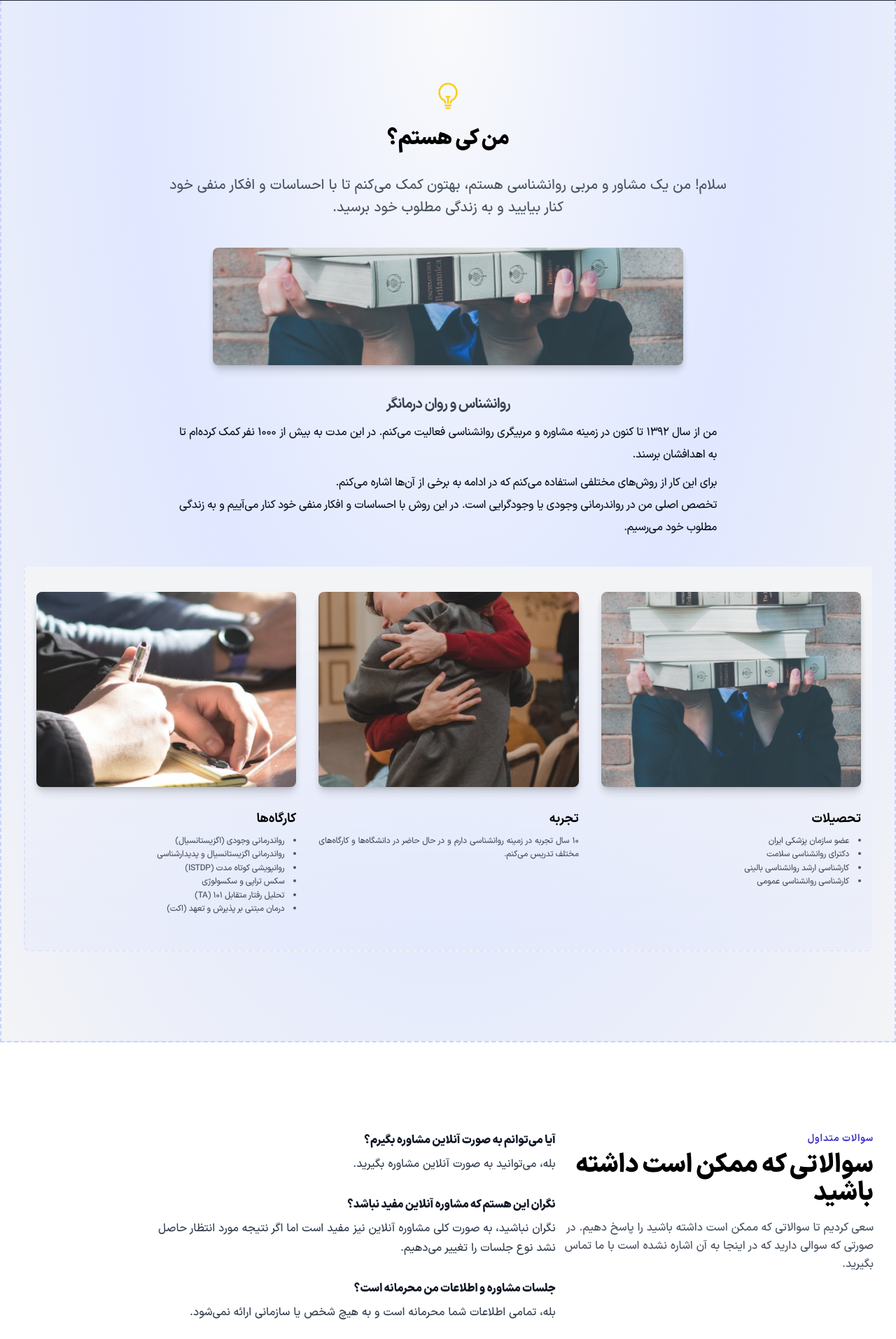
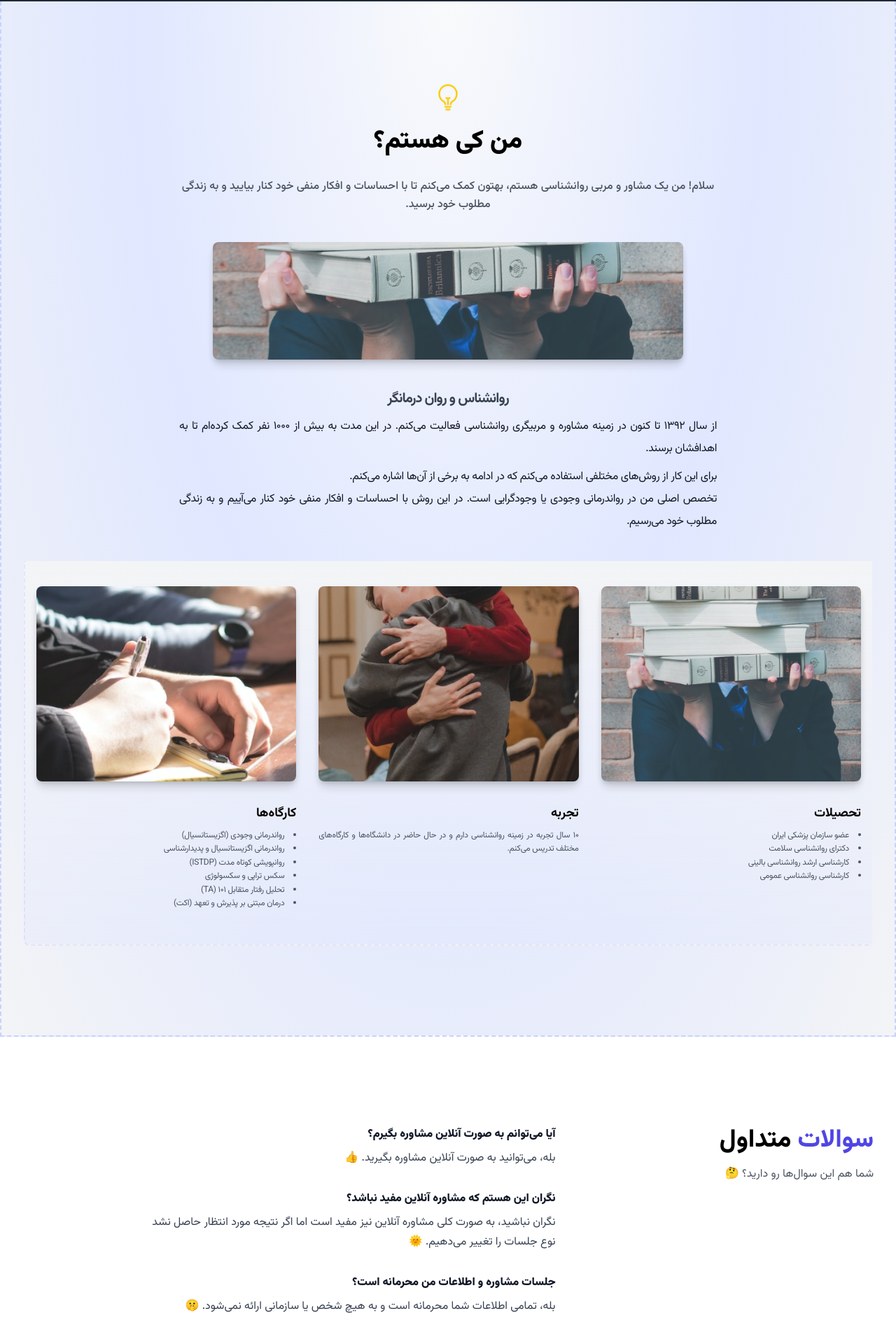
Before and after one commit to kave-me/asalkhadem-com, a Next.js app: page / in a window 1280 px wide. Shown: the part 880-2794 px from the top of the page at 70% size. Built offline with nearby package versions, Linux system fonts and the light colour scheme.

Commit message:
refactoring

```diff
--- a/src/app/components/AboutMe/index.tsx
+++ b/src/app/components/AboutMe/index.tsx
@@ -5,9 +5,9 @@ interface HeadProps {
 	subHead: string;
 }
 
-function Head({heading}: HeadProps) {
+function AboutMeTop({heading}: HeadProps) {
 	return (
-		<header className="text-center">
+		<header className="text-center ">
 			<div className="text-base uppercase font-bold tracking-wider mb-1 text-yellow-400 animate-bounce">
 				<svg
 					xmlns="http://www.w3.org/2000/svg"
@@ -24,8 +24,8 @@ function Head({heading}: HeadProps) {
 					/>
 				</svg>
 			</div>
-			<h2 className="text-2xl md:text-3xl font-extrabold mb-8">{heading}</h2>
-			<h3 className="text-lg md:text-xl md:leading-relaxed font-medium text-gray-600 lg:w-2/3 mx-auto">
+			<h2 className="text-2xl md:text-4xl font-sans font-black mb-8">{heading}</h2>
+			<h3 className="text-lg md:text-base md:leading-relaxed font-medium text-gray-600 lg:w-2/3 mx-auto">
 				{/*	<p className="text-justify">*/}
 				سلام! من یک مشاور و مربی روانشناسی هستم، بهتون کمک می‌کنم تا با احساسات
 				و افکار منفی خود کنار بیایید و به زندگی مطلوب خود برسید.
@@ -49,7 +49,7 @@ function Head({heading}: HeadProps) {
 
 			<div className="max-w-3xl mx-auto text-base leading-loose tracking-tight text-gray-900 ">
 				<p className="text-justify my-2">
-					من از سال ۱۳۹۲ تا کنون در زمینه مشاوره و مربیگری روانشناسی فعالیت می‌کنم.
+					از سال ۱۳۹۲ تا کنون در زمینه مشاوره و مربیگری روانشناسی فعالیت می‌کنم.
 					در این مدت به بیش از ۱۰۰۰ نفر کمک کرده‌ام تا به اهدافشان برسند.
 
 				</p>
@@ -143,7 +143,7 @@ export function AboutMeSection() {
 		<div className="bg-gray-100">
 			<div
 				className="container xl:max-w-7xl mx-auto px-4 py-16 lg:px-8 lg:py-32 space-y-10 bg-[radial-gradient(ellipse_at_top,_var(--tw-gradient-stops))] from-gray-50 via-indigo-100 to-gray-100 border-x-2 border-dashed border-indigo-200 border-b-2">
-				<Head heading={heading} subHead={subHead}/>
+				<AboutMeTop heading={heading} subHead={subHead}/>
 				<section
 					className="grid grid-cols-1 md:grid-cols-3 gap-4 md:gap-8 bg-gradient-to-b from-gray-100 to-indigo-100/30 p-4 rounded-b-lg border-b-2 border-l-2  border-indigo-500/10 border-dashed ">
 
--- a/src/app/components/FAQ/index.tsx
+++ b/src/app/components/FAQ/index.tsx
@@ -1,37 +1,48 @@
 const faqData = [{
-	question: "آیا می‌توانم به صورت آنلاین مشاوره بگیرم؟", answer: "بله، می‌توانید به صورت آنلاین مشاوره بگیرید."
-}, {
-	question: "نگران این هستم که مشاوره آنلاین مفید نباشد؟",
-	answer: "نگران نباشید، به صورت کلی مشاوره آنلاین نیز مفید است اما اگر نتیجه مورد انتظار حاصل نشد نوع جلسات را تغییر می‌دهیم."
+	question: "آیا می‌توانم به صورت آنلاین مشاوره بگیرم؟", answer: "بله، می‌توانید به صورت آنلاین مشاوره بگیرید. 👍 "
+},
+	{
+	question: "نگران این هستم که مشاوره آنلاین مفید نباشد؟ ",
+	answer: "نگران نباشید، به صورت کلی مشاوره آنلاین نیز مفید است اما اگر نتیجه مورد انتظار حاصل نشد نوع جلسات را تغییر می‌دهیم. 🌞"
 
-}, {
+},
+	{
 	question: "جلسات مشاوره و اطلاعات من محرمانه است؟",
-	answer: "بله، تمامی اطلاعات شما محرمانه است و به هیچ شخص یا سازمانی ارائه نمی‌شود."
-}, {
+	answer: "بله، تمامی اطلاعات شما محرمانه است و به هیچ شخص یا سازمانی ارائه نمی‌شود. 🤫"
+},
+	{
 	question: "آیا میتوانم برای شخص دیگری مشاوره بگیرم؟",
-	answer: "بله، می‌توانید برای اعضای خانواده‌تان یا دوستانتان هم وقت مشاوره بگیرید."
+	answer: "بله، می‌توانید برای اعضای خانواده‌تان یا دوستانتان هم وقت مشاوره بگیرید. 👌"
 }
 
 
 ]
 
 
-export function FAQ() {
+export function FaqSection() {
 	return (<div className="bg-white">
 
 		<div
 			className="lg:flex  space-y-16 lg:justify-between lg:space-x-8 lg:space-y-0 container xl:max-w-7xl mx-auto px-4 py-16 lg:px-8 lg:py-32">
 
 			<div className="text-center lg:text-right">
-				<div className="text-sm uppercase font-bold tracking-wider mb-2 text-indigo-700">
-					سوالات متداول
-				</div>
+				{/*<div className="text-sm uppercase font-bold tracking-wider mb-2 text-indigo-700">*/}
+				{/*	سوالات متداول*/}
+				{/*</div>*/}
 				<h2 className="text-3xl md:text-4xl font-extrabold mb-4">
-					سوالاتی که ممکن است داشته باشید
+
+
+					<span className="text-indigo-600">
+						سوالات
+						{" "}
+					</span>
+					متداول
+
 				</h2>
-				<h3 className="text-lg md:text-base md:leading-relaxed font-sans text-gray-600">
-					سعی کردیم تا سوالاتی که ممکن است داشته باشید را پاسخ دهیم. در صورتی که سوالی دارید که در اینجا به آن اشاره
-					نشده است با ما تماس بگیرید.
+				<h3 className="text-lg md:text-base md:leading-relaxed text-gray-600 pl-4">
+
+
+					شما هم این سوال‌ها رو دارید؟ 🤔
 				</h3>
 			</div>
 
--- a/src/app/components/Hero/DarkHero.tsx
+++ b/src/app/components/Hero/DarkHero.tsx
@@ -14,10 +14,10 @@ export const DarkHero = () => {
   const H1 = "عسل خادم";
   return (
     <>
-      <div className="flex flex-col lg:flex-row space-y-16 lg:space-y-0 text-center lg:text-right container xl:max-w-7xl mx-auto px-4 py-16 lg:px-8 lg:py-32 bg-gray-800 overflow-hidden font-sans">
+      <div className="flex flex-col lg:flex-row space-y-16 lg:space-y-0 text-center lg:text-right container xl:max-w-7xl mx-auto px-4 py-16 lg:px-8 lg:py-32 bg-gray-800 overflow-hidden ">
         <div className="lg:w-1/2 lg:flex lg:items-center relative z-10 ">
           <div>
-            <h1 className="text-3xl md:text-6xl font-sans font-black mb-16 text-white">
+            <h1 className="text-3xl md:text-6xl  font-black mb-16 text-white font-sans ">
               دکتر <span className="text-indigo-300">{H1}</span>
             </h1>
             <HeroDescription />
--- a/src/app/components/HomePage/Testimonial.tsx
+++ b/src/app/components/HomePage/Testimonial.tsx
@@ -1,5 +1,5 @@
 import React, {ReactNode, useState} from 'react';
-import {FAQ} from 'components/FAQ';
+import {FaqSection} from 'components/FAQ';
 import {Testimonial} from 'components/Testimonial';
 
 interface TestimonialWrapperProps {
@@ -12,11 +12,11 @@ interface TestimonialWrapperProps {
 const TestimonialWrapper = ({children, keyID}: TestimonialWrapperProps) => {
 	return <div className="bg-gray-100" key={keyID}>{children}</div>;
 };
-export const ClientFeedback = () => {
+export const TestimonialSection = () => {
 	const [open, setOpen] = useState(false);
 	return (
 		<>
-			<FAQ/>
+			{/*<FAQ/>*/}
 			<TestimonialWrapper keyID="testimonial-wrapper">
 				{!open ? <Testimonial show={4}/> : <Testimonial show={10}/>}
 				<button
--- a/src/app/components/JoinCommunity/index.tsx
+++ b/src/app/components/JoinCommunity/index.tsx
@@ -4,7 +4,7 @@ export function JoinCommunity() {
   return (
     <div className="bg-white py-16 border-y-2 border-dashed border-indigo-100">
       <div className="text-center">
-        <p className="text-sm  font-bold  mt-20 text-blue-700 opacity-80 font-sans">
+        <p className="text-sm  font-bold  mt-20 text-blue-700 opacity-80 ">
           درمان اگزیستانسیال
         </p>
       </div>
--- /dev/null
+++ b/src/app/components/OfferCTA/HavingDoubt.tsx
@@ -0,0 +1,40 @@
+export const HavingDoubt = () => <div className="bg-gray-100 overflow-hidden">
+	<div className="container xl:max-w-7xl mx-auto px-4 py-16 lg:px-8 lg:py-32">
+		<div
+			className="p-10 lg:py-12 lg:px-16 bg-white rounded shadow text-center relative my-10">
+			<h2 className="text-center text-3xl" >
+				😕
+			</h2>
+			<h3 className="text-3xl md:text-2xl font-extrabold mb-6">اما من هنوز مطمئن نیستم که درمان {" "}<span
+				className="text-indigo-600">اگزیستانسیال</span>{" "}به درد من هم می‌خوره یا نه!
+			</h3>
+			<h3 className="text-lg text-right pr-2 md:text-lg md:leading-relaxed font-bold text-gray-700">
+				این روش مناسب شماست اگر:
+			</h3>
+
+			<ul className="text-base  md:leading-relaxed font-medium text-gray-800 text-right p-4">
+				<li className="list-disc list-inside">در زندگی خود به دنبال معنا هستید</li>
+				<li className="list-disc list-inside">در زندگی خود به دنبال اهداف هستید</li>
+				<li className="list-disc list-inside">در زندگی خود به دنبال ارزش‌هایی هستید که برایتان مهم هستند</li>
+				<li className="list-disc list-inside">
+					زمانی که با مشکلات زندگی مواجه می‌شوید، به دنبال راه‌حل‌هایی هستید که برایتان معنادار باشند
+				</li>
+				<li className="list-disc list-inside">
+					تنهایی و انزوا را تجربه می‌کنید و به دنبال راه‌حل‌هایی هستید که بتوانید از این وضعیت خارج شوید
+				</li>
+
+			</ul>
+
+			<div className="flex flex-col sm:flex-row sm:items-center sm:justify-center gap-4">
+				<a
+					target="_blank"
+					href="https://pezeshkekhoob.com/doctor/51213-asal-khadem"
+					className="inline-flex justify-center items-center border font-semibold focus:outline-none px-6 py-4 leading-6 rounded border-indigo-700 bg-indigo-700 text-white hover:text-white hover:bg-indigo-800 hover:border-indigo-800 focus:ring focus:ring-indigo-500 focus:ring-opacity-50 active:bg-indigo-700 active:border-indigo-700 lg:w-1/4 xs:w-1/3"
+				>
+					<span className={"mx-2  animate-pulse"}>نیاز به راهنمایی داری؟ 🤙</span>
+				</a>
+			</div>
+
+		</div>
+	</div>
+</div>
--- /dev/null
+++ b/src/app/components/TestCta/PsychologyTest.tsx
@@ -0,0 +1,58 @@
+import Image from 'next/image';
+import Link from 'next/link';
+import {FC} from 'react';
+import {text} from 'stream/consumers';
+
+const TestButton = ({text, href}:{text:string, href:string}) => {
+	return <Link href={href}
+	             className="w-full sm:w-auto bg-indigo-800  hover:bg-indigo-700 focus:ring-4 focus:outline-none focus:ring-indigo-300 text-gray-100 rounded-lg inline-flex items-center justify-center px-8 py-4 ">
+		<span className="text-right">
+			{text}
+		</span>
+	</Link>;
+}
+
+function Buttons() {
+	return <div className="items-center justify-center flex flex-wrap gap-5">
+		<TestButton text={"شروع تست"} href={"/anxiety-test"}/>
+		<TestButton text={"نتیجه ی این تست معتبره؟ 🤔"} href={"/anxiety-test"}/>
+</div>
+}
+
+export function PsychologyTest() {
+	return(
+		<div className="w-full p-4 text-center bg-white border border-gray-200 rounded-lg shadow sm:p-8 dark:bg-gray-800 dark:border-gray-700">
+			<h5 className="mb-2 text-3xl font-bold text-gray-900 dark:text-white">Work fast from anywhere</h5>
+			<p className="mb-5 text-base text-gray-500 sm:text-lg  dark:text-gray-400">
+				 			با تست کردن خصوصیت های شخصیتی خود می توانید از میزان اضطراب و استرس خود آگاه شوید و با کمک راهنمایی که دریافت خواهید کرد می توانید این میزان را کاهش دهید.
+			</p>
+				<Buttons/>
+		</div>
+	)
+	// return <article className="flex-none h-screen bg-gray-900">
+	// 	<div
+	// 		className="flex flex-col items-center justify-center py-16 text-center text-gray-100 ">
+	// 		<h2 className="mb-4 text-3xl font-bold leading-tight text-center text-gray-100 md:text-4xl">
+	// 			تست اضطراب بک </h2>
+	// 		<p className="mb-6 text-lg text-gray-200">
+	// 			با تست کردن خصوصیت های شخصیتی خود می توانید از میزان اضطراب و استرس خود آگاه شوید و با کمک راهنمایی که دریافت
+	// 			خواهید کرد می توانید این میزان را کاهش دهید.
+	// 		</p>
+	// 		<button className="px-8 py-3 text-lg font-semibold text-white bg-blue-600 rounded shadow hover:bg-blue-700">
+	// 			تست رایگان
+	// 		</button>
+	// 		<figure className="mt-16">
+	// 			<Image
+	// 				className="object-cover rounded shadow-md"
+	// 				src="/img/psychology-test.jpg"
+	// 				alt="Psychology test"
+	// 				width={720}
+	// 				height={1080}
+	// 			/>
+	// 			<figcaption className={"mt-16"} >
+	// 			Psychology Test
+	// 			</figcaption>
+	// 		</figure>
+	// 	</div>
+	// </article>
+}
--- a/src/app/components/TestCta/TestCta.tsx
+++ /dev/null
@@ -1,16 +0,0 @@
-export function TestCta() {
-	return <footer className="flex-none">
-		<div
-			className="flex flex-col items-center justify-center py-16 text-center text-gray-800 bg-gray-100 border-t border-gray-200">
-			<h2 className="mb-4 text-3xl font-bold leading-tight text-center text-gray-900 md:text-4xl">
-				تست اضطراب بک </h2>
-			<p className="mb-6 text-lg text-gray-600">
-				با تست کردن خصوصیت های شخصیتی خود می توانید از میزان اضطراب و استرس خود آگاه شوید و با کمک راهنمایی که دریافت
-				خواهید کرد می توانید این میزان را کاهش دهید.
-			</p>
-			<button className="px-8 py-3 text-lg font-semibold text-white bg-blue-600 rounded shadow hover:bg-blue-700">
-				تست رایگان
-			</button>
-		</div>
-	</footer>
-}
--- a/src/app/components/Testimonial/index.tsx
+++ b/src/app/components/Testimonial/index.tsx
@@ -6,7 +6,7 @@ function TestimonialCard({ quote, name, context: time }: any) {
       </div>
       <div className="relative h-full">
         <blockquote className="flex flex-col h-full justify-between items-start ">
-          <p className="font-sans font-medium drop-shadow-sm text-[13px] text-gray-700 leading-8 mb-4 line-clamp-none">
+          <p className=" font-medium drop-shadow-sm text-[13px] text-gray-700 leading-8 mb-4 line-clamp-none">
             {quote}
           </p>
           <footer className="flex items-center gap-4 md:-mr-2.5 md:-mb-1 ">
@@ -107,7 +107,7 @@ export function Testimonial({ show = 4 }: TestimonialCardProps) {
     <div className="bg-[conic-gradient(at_right_center,_var(--tw-gradient-stops))] from-green-100 via-blue-50 via to-indigo-100 via border-y-2 border-dashed border-indigo-200 ">
       <div className="space-y-16 container xl:max-w-7xl mx-auto px-4 py-16 lg:px-8 lg:py-32">
         <div className="text-center">
-          <p className="text-sm  font-bold  mb-7 text-blue-700 opacity-80 font-sans">
+          <p className="text-sm  font-bold  mb-7 text-blue-700 opacity-80 ">
             نظرات مراجعین
           </p>
           <h2 className="text-3xl md:text-5xl font-extrabold text-gray-900/95 drop-shadow-xl ">
--- a/src/app/layout.tsx
+++ b/src/app/layout.tsx
@@ -1,12 +1,15 @@
 import "./globals.css";
 import { Footer } from "components/Footer";
 import { DarkNavbar } from "components/Navbar/DarkNavbar";
-import { Inter } from "next/font/google";
+import {Inter, Vazirmatn} from "next/font/google";
 import localFonts from "next/font/local";
 import Head from "next/head";
 
 // noinspection JSUnusedLocalSymbols
 const inter = Inter({ subsets: ["latin"] });
+const vazirMatn = Vazirmatn(
+  {subsets:["arabic", "latin", "latin-ext"]}
+)
 const iranSans = localFonts({
   src: [
     {
@@ -53,9 +56,11 @@ export default function RootLayout({
 }) {
   return (
     <html lang="fa" dir={"rtl"}>
-    <Head><link rel="icon" href="/favicon.ico" sizes="any" /></Head>
+    <Head>
+      <link rel='icon' href='/favicon.ico'/>
+    </Head>
       <body
-        className={`${iranSans.className} flex flex-col mx-auto w-full min-h-screen bg-gray-900`}
+        className={`${vazirMatn.className} flex flex-col mx-auto w-full min-h-screen bg-gray-900`}
       >
         <DarkNavbar />
         {children}
--- a/src/app/page.tsx
+++ b/src/app/page.tsx
@@ -2,10 +2,12 @@
 import {AboutMeSection} from "components/AboutMe";
 import {DarkHero} from "components/Hero/DarkHero";
 import {JoinCommunity} from "components/JoinCommunity";
-import {OfferCta} from "components/OfferCTA/OfferCTA";
-import {TestCta} from "components/TestCta/TestCta";
+import {ExplainExisitential} from "components/OfferCTA/ExplainExisitential";
+import {PsychologyTest} from "components/TestCta/PsychologyTest";
 import React from "react";
-import {ClientFeedback} from 'components/HomePage/Testimonial';
+import {TestimonialSection} from 'components/HomePage/Testimonial';
+import {FaqSection} from 'components/FAQ';
+import {HavingDoubt} from 'components/OfferCTA/HavingDoubt';
 
 
 export default function Home() {
@@ -13,10 +15,12 @@ export default function Home() {
 		<main id="page-content" className="flex flex-auto flex-col max-w-full">
 			<DarkHero/>
 			<AboutMeSection/>
-			<ClientFeedback/>
-			<OfferCta/>
-			<JoinCommunity/>
-			<TestCta/>
+			<FaqSection/>
+			<TestimonialSection/>
+			<ExplainExisitential/>
+			{/*<JoinCommunity/>*/}
+			<HavingDoubt/>
+			{/*<PsychologyTest/>*/}
 		</main>
 	);
 }
```
Also changed, not shown: src/app/components/OfferCTA/ExplainExisitential.tsx (renamed from src/app/components/OfferCTA/OfferCTA.tsx, +7 -32 lines), 2 other files (tests, documents, lock files or other folders).
